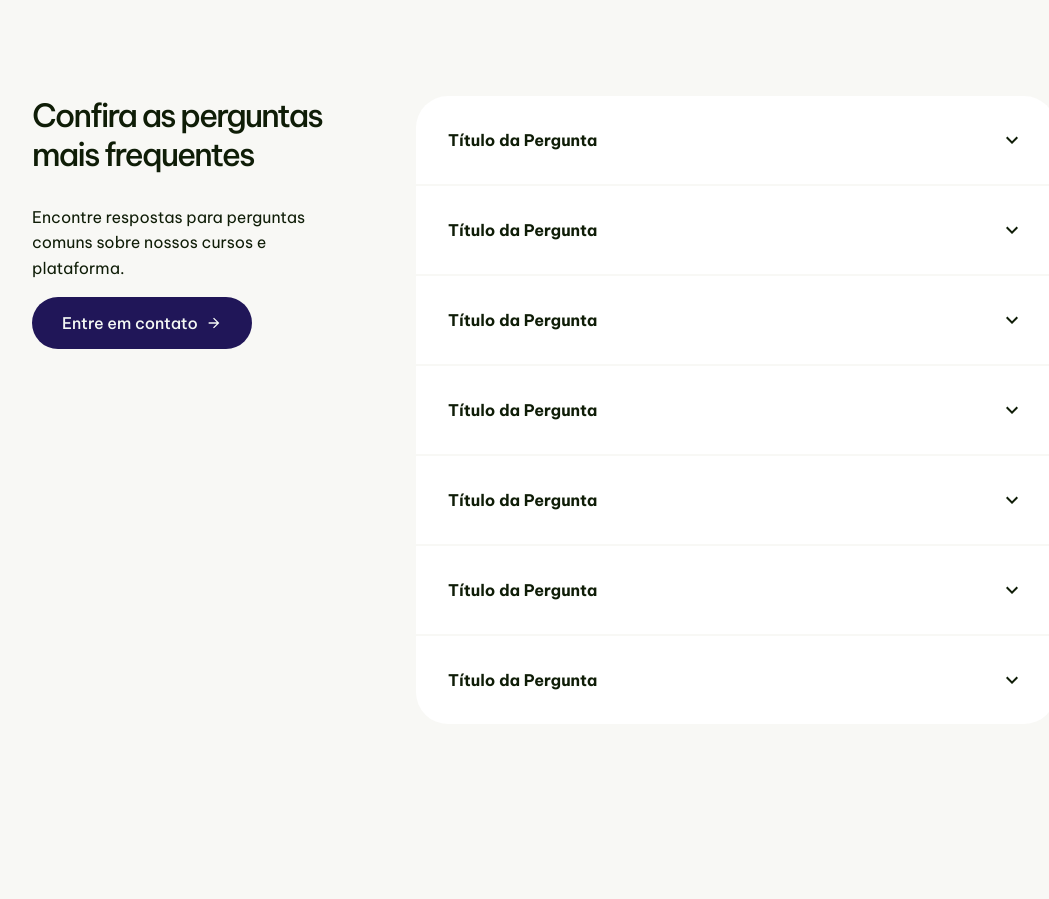
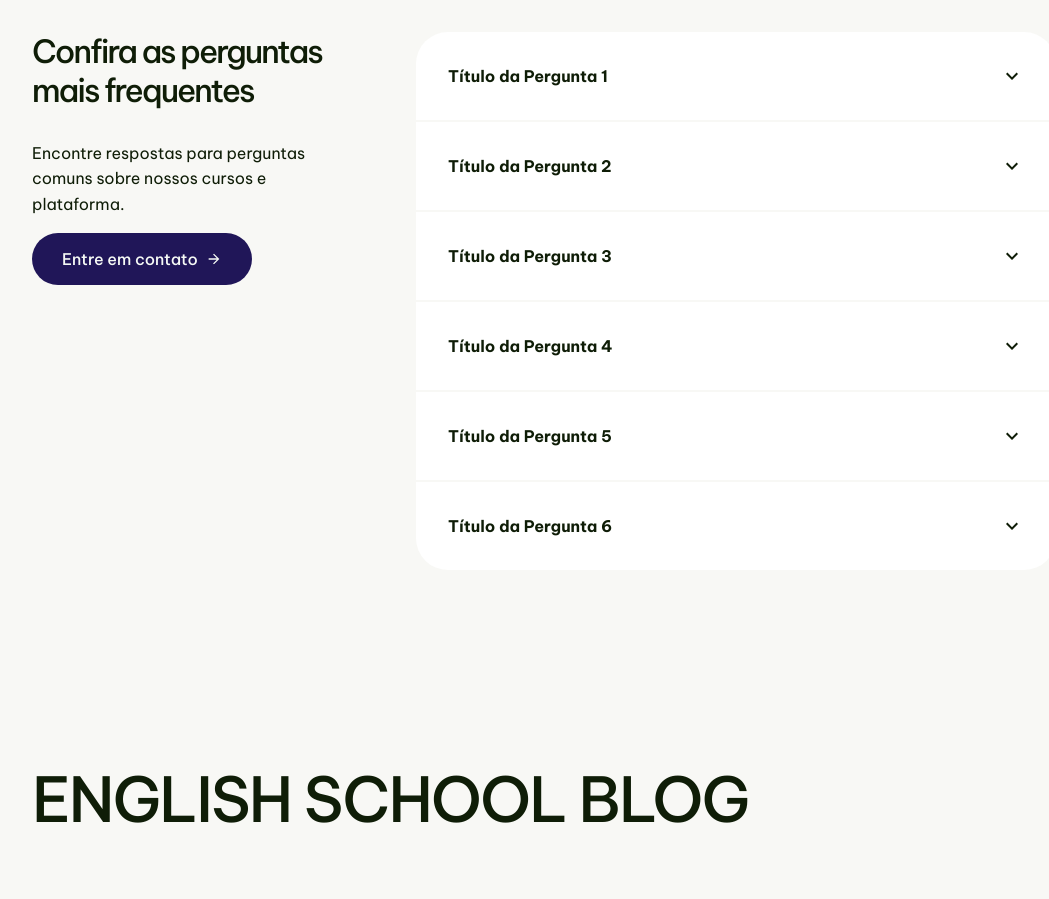
Before and after one commit to SnayderRodrigues/react-study, a React (Vite) app: page / in a window 1280 px wide. Shown: the part 8220-9119 px from the top of the page, without its empty margins (96-1145 px from the left). Built offline with nearby package versions, Linux system fonts and the light colour scheme.

Commit message:
feat: add faq section dropdown functionality with the useState hook and map method

```diff
--- a/src/pages/home/Faq.jsx
+++ b/src/pages/home/Faq.jsx
@@ -1,13 +1,30 @@
 import React from "react";
+import { useState } from "react";
 import { Link } from "react-router-dom";
 import { IoMdArrowForward } from "react-icons/io";
 import { MdKeyboardArrowDown } from "react-icons/md";
 
 const Faq = () => {
+  const [openIndex, setOpenIndex] = useState(null);
+
+  const handleClick = (index) => {
+    setOpenIndex(openIndex === index ? null : index);
+  };
+
+  const questions = [
+    "Título da Pergunta 1",
+    "Título da Pergunta 2",
+    "Título da Pergunta 3",
+    "Título da Pergunta 4",
+    "Título da Pergunta 5",
+    "Título da Pergunta 6",
+  ];
+
   return (
     <section className="faq">
       <div className="wrapper faq__wrapper">
         <h2>FAQ</h2>
+        <div className="faq__content">
           <div className="faq__text-wrapper">
             <h3>Confira as perguntas mais frequentes</h3>
             <p>
@@ -21,117 +38,32 @@ const Faq = () => {
           </div>
           <div className="faq__dropdown-wrapper">
             <div className="faq__dropdown">
-            <div className="faq__dropdown-item">
-              <div className="faq__dropdown-header">
-                <span>Título da Pergunta</span>
+              {questions.map((question, index) => (
+                <div key={index} className="faq__dropdown-item">
+                  <div
+                    className={`faq__dropdown-header ${
+                      openIndex === index ? "open" : ""
+                    }`}
+                    onClick={() => handleClick(index)}
+                  >
+                    <span>{question}</span>
                     <MdKeyboardArrowDown />
                   </div>
+                  {openIndex === index && (
                     <div class="faq__dropdown-content">
                       <div>
                         <p>
-                    Lorem ipsum dolor sit amet consectetur adipisicing elit.
-                    Voluptatibus cupiditate odit reiciendis maiores suscipit vel
-                    quasi, id architecto dolore doloribus molestiae consectetur
-                    repellendus impedit aliquid eius nulla sint ducimus vitae.
+                          Lorem ipsum dolor sit amet consectetur adipisicing
+                          elit. Voluptatibus cupiditate odit reiciendis maiores
+                          suscipit vel quasi, id architecto dolore doloribus
+                          molestiae consectetur repellendus impedit aliquid eius
+                          nulla sint ducimus vitae.
                         </p>
                       </div>
                     </div>
+                  )}
                 </div>
-            <div className="faq__dropdown-item">
-              <div className="faq__dropdown-header">
-                <span>Título da Pergunta</span>
-                <MdKeyboardArrowDown />
-              </div>
-              <div class="faq__dropdown-content">
-                <div>
-                  <p>
-                    Lorem ipsum dolor sit amet consectetur adipisicing elit.
-                    Voluptatibus cupiditate odit reiciendis maiores suscipit vel
-                    quasi, id architecto dolore doloribus molestiae consectetur
-                    repellendus impedit aliquid eius nulla sint ducimus vitae.
-                  </p>
-                </div>
-              </div>
-            </div>
-            <div className="faq__dropdown-item">
-              <div className="faq__dropdown-header">
-                <span>Título da Pergunta</span>
-                <MdKeyboardArrowDown />
-              </div>
-              <div class="faq__dropdown-content">
-                <div>
-                  <p>
-                    Lorem ipsum dolor sit amet consectetur adipisicing elit.
-                    Voluptatibus cupiditate odit reiciendis maiores suscipit vel
-                    quasi, id architecto dolore doloribus molestiae consectetur
-                    repellendus impedit aliquid eius nulla sint ducimus vitae.
-                  </p>
-                </div>
-              </div>
-            </div>
-            <div className="faq__dropdown-item">
-              <div className="faq__dropdown-header">
-                <span>Título da Pergunta</span>
-                <MdKeyboardArrowDown />
-              </div>
-              <div class="faq__dropdown-content">
-                <div>
-                  <p>
-                    Lorem ipsum dolor sit amet consectetur adipisicing elit.
-                    Voluptatibus cupiditate odit reiciendis maiores suscipit vel
-                    quasi, id architecto dolore doloribus molestiae consectetur
-                    repellendus impedit aliquid eius nulla sint ducimus vitae.
-                  </p>
-                </div>
-              </div>
-            </div>
-            <div className="faq__dropdown-item">
-              <div className="faq__dropdown-header">
-                <span>Título da Pergunta</span>
-                <MdKeyboardArrowDown />
-              </div>
-              <div class="faq__dropdown-content">
-                <div>
-                  <p>
-                    Lorem ipsum dolor sit amet consectetur adipisicing elit.
-                    Voluptatibus cupiditate odit reiciendis maiores suscipit vel
-                    quasi, id architecto dolore doloribus molestiae consectetur
-                    repellendus impedit aliquid eius nulla sint ducimus vitae.
-                  </p>
-                </div>
-              </div>
-            </div>
-            <div className="faq__dropdown-item">
-              <div className="faq__dropdown-header">
-                <span>Título da Pergunta</span>
-                <MdKeyboardArrowDown />
-              </div>
-              <div class="faq__dropdown-content">
-                <div>
-                  <p>
-                    Lorem ipsum dolor sit amet consectetur adipisicing elit.
-                    Voluptatibus cupiditate odit reiciendis maiores suscipit vel
-                    quasi, id architecto dolore doloribus molestiae consectetur
-                    repellendus impedit aliquid eius nulla sint ducimus vitae.
-                  </p>
-                </div>
-              </div>
-            </div>
-            <div className="faq__dropdown-item">
-              <div className="faq__dropdown-header">
-                <span>Título da Pergunta</span>
-                <MdKeyboardArrowDown />
-              </div>
-              <div class="faq__dropdown-content">
-                <div>
-                  <p>
-                    Lorem ipsum dolor sit amet consectetur adipisicing elit.
-                    Voluptatibus cupiditate odit reiciendis maiores suscipit vel
-                    quasi, id architecto dolore doloribus molestiae consectetur
-                    repellendus impedit aliquid eius nulla sint ducimus vitae.
-                  </p>
-                </div>
-              </div>
+              ))}
             </div>
           </div>
         </div>
--- a/src/styles/pages/home/_faq.scss
+++ b/src/styles/pages/home/_faq.scss
@@ -6,13 +6,12 @@
 
   &__wrapper {
     display: flex;
-    flex-direction: row;
-    flex-wrap: wrap;
+    flex-direction: column;
+  }
+  &__content {
+    display: flex;
+    align-items: flex-start;
     gap: 4rem;
-
-    h2 {
-      min-width: 100%;
-    }
   }
   &__text-wrapper {
     flex: 1;
@@ -58,7 +57,7 @@
       height: 1.5rem;
     }
   }
-  &__dropdown &__dropdown-item:not(:last-of-type) &__dropdown-header {
+  &__dropdown &__dropdown-item:not(:last-of-type) {
     border-bottom: 2px solid var(--bg-color);
   }
   &__dropdown-content {
@@ -75,4 +74,10 @@
       margin: 0;
     }
   }
+  &__dropdown-header.open + &__dropdown-content {
+    grid-template-rows: 1fr;
+  }
+  &__dropdown-header.open > svg {
+    transform: rotate(180deg);
+  }
 }
```
Lines whose indentation alone changed are shown as unchanged.
